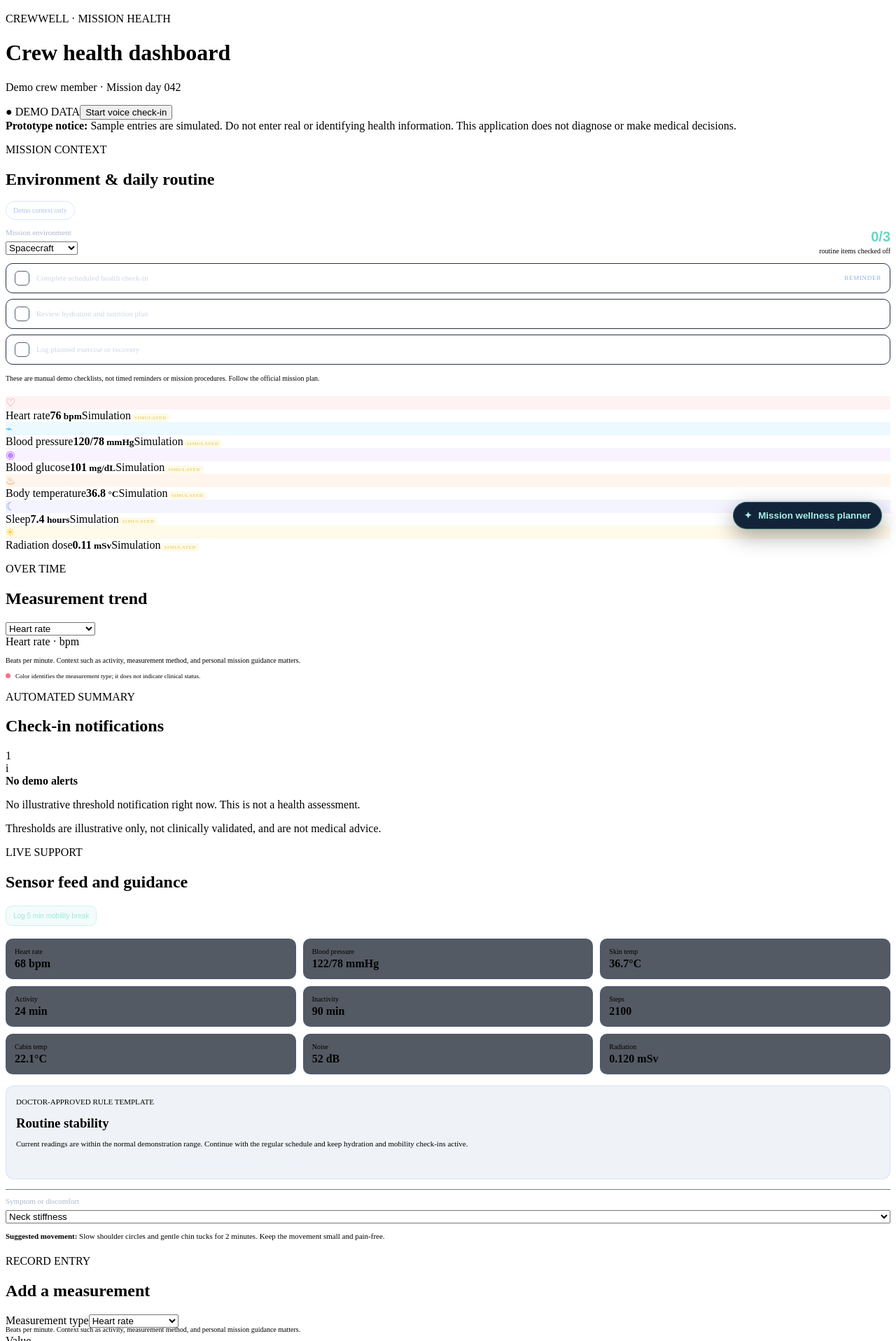
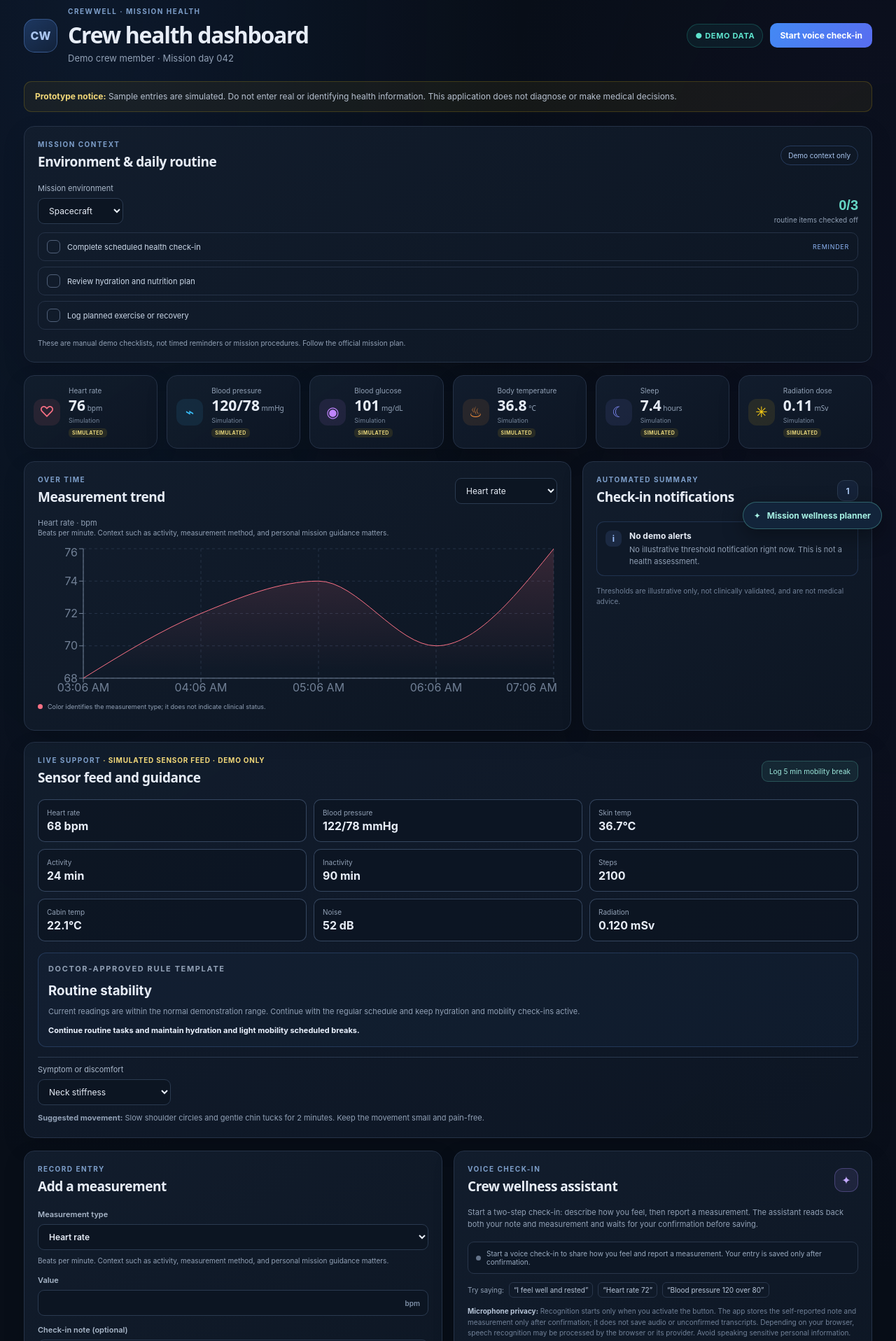
Before and after one commit to irembekdemir/crewwell-prototype, a React (Vite) app: page / in a window 1280 px wide. Shown: the part 24-1940 px from the top of the page at 70% size. Built offline with nearby package versions, Linux system fonts and the light colour scheme.

Commit message:
Restore dark dashboard stylesheet and label demo sensor feed clearly

```diff
--- a/src/index.css
+++ b/src/index.css
@@ -1,49 +1,250 @@
-.wellness-widget { position: fixed; z-index: 20; right: 20px; bottom: 20px; width: min(390px, calc(100vw - 32px)); color: var(--text); font-size: 12px; }
-.wellness-toggle { display: flex; align-items: center; gap: 9px; margin-left: auto; padding: 11px 15px; border: 1px solid rgba(101,214,196,.35); border-radius: 999px; background: #12243a; color: #a6f1e4; box-shadow: 0 10px 30px rgba(0,0,0,.35); font-weight: 700; }
-.wellness-toggle:hover { background: #1a304a; }
-.wellness-panel { max-height: min(78vh, 760px); overflow-y: auto; margin-bottom: 10px; padding: 20px; border: 1px solid #31425a; border-radius: 16px; background: rgba(13,22,35,.98); box-shadow: 0 18px 50px rgba(0,0,0,.45); }
-.wellness-panel h2 { margin: 0 0 10px; }
-.wellness-disclaimer { margin: 0 0 14px; color: #c1ccda; font-size: 11px; line-height: 1.55; }
-.wellness-section { padding: 13px 0; border-top: 1px solid rgba(55,72,97,.7); }
-.wellness-section h3 { margin: 0 0 10px; color: #dce7f5; font-size: 13px; }
-.wellness-checklist { display: grid; gap: 8px; }
-.wellness-check { display: flex; align-items: flex-start; gap: 9px; color: #cbd8e8; font-size: 11px; line-height: 1.4; cursor: pointer; }
-.wellness-check input { flex: 0 0 auto; margin-top: 2px; accent-color: #65d6c4; }
-.wellness-check span { display: grid; gap: 2px; }
-.wellness-check small, .wellness-hint { color: var(--muted); font-size: 10px; line-height: 1.45; }
-.wellness-hint { margin: 8px 0 0; }
-.water-counter { display: flex; align-items: center; justify-content: space-between; gap: 8px; margin-top: 10px; color: #cbd8e8; font-size: 11px; }
-.water-counter div { display: flex; gap: 6px; }
-.water-counter button, .medication-list button { min-width: 32px; min-height: 30px; border: 1px solid #34455d; border-radius: 7px; background: #101927; color: #dce6f3; }
-.medication-form { display: grid; grid-template-columns: minmax(0,1fr) 110px; gap: 9px; }
-.medication-form label { display: grid; gap: 5px; color: #aab8ca; font-size: 10px; }
-.medication-form input { width: 100%; min-width: 0; padding: 8px; border: 1px solid #2a3a50; border-radius: 7px; background: #0c1522; color: var(--text); }
-.planner-action { padding: 8px 10px; border: 1px solid rgba(101,214,196,.3); border-radius: 8px; background: rgba(101,214,196,.1); color: #9ce8dc; font-size: 10px; font-weight: 700; }
-.medication-form .planner-action { grid-column: 1 / -1; }
-.secondary-action { margin-top: 9px; }
-.medication-list { display: grid; gap: 7px; margin: 10px 0 0; padding: 0; list-style: none; }
-.medication-list li { display: flex; align-items: center; justify-content: space-between; gap: 8px; color: #dce6f3; font-size: 10px; }
-.medication-list button { padding: 5px 8px; font-size: 9px; }
-.medication-due { margin: 10px 0 0; padding: 9px; border: 1px solid rgba(250,204,21,.25); border-radius: 8px; background: rgba(250,204,21,.06); color: #f2d879; font-size: 10px; line-height: 1.45; }
-.wellness-status { margin: 10px 0 0; color: #9ce8dc; font-size: 10px; line-height: 1.45; }
-@media (max-width: 480px) { .wellness-widget { right: 12px; bottom: 12px; width: calc(100vw - 24px); } .wellness-panel { max-height: 72vh; padding: 16px; } }
+:root {
+  font-family: Inter, ui-sans-serif, system-ui, -apple-system, BlinkMacSystemFont, "Segoe UI", sans-serif;
+  color: #e7edf7;
+  background: #080e18;
+  font-synthesis: none;
+  text-rendering: optimizeLegibility;
+  --bg: #080e18;
+  --panel: #101927;
+  --line: #253247;
+  --text: #e7edf7;
+  --muted: #91a0b5;
+}
 
-.sensor-panel { margin-bottom: 18px; }
-.sensor-grid { display: grid; grid-template-columns: repeat(3, minmax(0, 1fr)); gap: 10px; margin-top: 18px; }
-.sensor-stat { display: grid; gap: 3px; padding: 12px; border: 1px solid rgba(72,92,121,.7); border-radius: 10px; background: rgba(12,21,34,.7); }
-.sensor-stat span { color: var(--muted); font-size: 10px; }
-.sensor-stat strong { font-size: 16px; }
-.sensor-recommendation { margin-top: 16px; padding: 14px; border: 1px solid rgba(113,166,255,.2); border-radius: 12px; background: rgba(60,90,145,.08); }
-.sensor-recommendation.priority-warning { border-color: rgba(250,204,21,.3); background: rgba(250,204,21,.04); }
-.sensor-recommendation.priority-critical { border-color: rgba(251,113,133,.25); background: rgba(251,113,133,.06); }
-.sensor-recommendation h3 { margin: 6px 0 10px; }
-.sensor-recommendation p { margin: 0 0 10px; color: var(--muted); font-size: 11px; line-height: 1.6; }
-.sensor-recommendation strong { display: block; color: #ecf3ff; font-size: 11px; line-height: 1.5; }
-.small-eyebrow { margin: 0; }
-.complaint-box { display: grid; gap: 10px; margin-top: 14px; padding-top: 10px; border-top: 1px solid rgba(55,72,97,.7); }
-.complaint-box label { display: grid; gap: 7px; color: #aab8ca; font-size: 11px; }
-.complaint-box p { margin: 0; color: var(--muted); font-size: 11px; line-height: 1.6; }
-.mini-button { padding: 8px 10px; border: 1px solid rgba(101,214,196,.25); border-radius: 9px; background: rgba(101,214,196,.08); color: #9ce8dc; font-size: 10px; }
+* { box-sizing: border-box; }
+html, body, #root { margin: 0; min-height: 100%; }
 
-@media (max-width: 760px) { .sensor-grid { grid-template-columns: repeat(2, minmax(0, 1fr)); } }
-@media (max-width: 480px) { .sensor-grid { grid-template-columns: 1fr; } }
+body {
+  min-width: 320px;
+  min-height: 100vh;
+  background:
+    radial-gradient(ellipse at 10% 0%, rgba(32,75,135,.17), transparent 38%),
+    radial-gradient(ellipse at 100% 20%, rgba(56,38,112,.1), transparent 34%),
+    var(--bg);
+}
+
+button, input, select, textarea { font: inherit; }
+button, select { cursor: pointer; }
+button:focus-visible, a:focus-visible, input:focus-visible, select:focus-visible, textarea:focus-visible {
+  outline: 2px solid #8db4f4;
+  outline-offset: 3px;
+}
+
+.app-shell { width: min(1440px, 100%); margin: 0 auto; padding: 34px 34px 24px; }
+.topbar, .brand, .top-actions, .panel-heading { display: flex; align-items: center; }
+.topbar, .panel-heading { justify-content: space-between; }
+.topbar { gap: 20px; margin-bottom: 25px; }
+.brand { gap: 15px; }
+.brand-mark {
+  display: grid;
+  width: 48px;
+  height: 48px;
+  flex: 0 0 48px;
+  place-items: center;
+  border: 1px solid rgba(112,165,255,.35);
+  border-radius: 15px;
+  background: linear-gradient(145deg,#1d3760,#12223a);
+  color: #a9c5ef;
+  font-weight: 800;
+}
+h1, h2, p { margin-top: 0; }
+h1, h2, .metric-card strong { font-family: ui-sans-serif, system-ui, sans-serif; }
+h1 { margin-bottom: 4px; font-size: clamp(23px,3vw,32px); letter-spacing: -.04em; }
+h2 { margin-bottom: 0; font-size: 19px; letter-spacing: -.025em; }
+.eyebrow { margin: 0 0 6px; color: #7d9ec9; font-size: 10px; font-weight: 700; letter-spacing: .15em; }
+.subheading { margin: 0; color: var(--muted); font-size: 13px; }
+.top-actions { justify-content: flex-end; flex-wrap: wrap; gap: 10px; }
+.demo-badge, .history-count { color: #a9bad0; font-size: 11px; font-weight: 700; }
+.demo-badge {
+  padding: 9px 11px;
+  border: 1px solid rgba(45,212,191,.22);
+  border-radius: 999px;
+  background: rgba(45,212,191,.07);
+  color: #5ee4ce;
+  letter-spacing: .06em;
+}
+.voice-button, .submit-button {
+  border: 0;
+  border-radius: 10px;
+  background: linear-gradient(120deg,#4389f4,#586df0);
+  color: #fff;
+  font-weight: 700;
+}
+.voice-button { padding: 10px 14px; font-size: 12px; }
+.voice-button:hover, .submit-button:hover { filter: brightness(1.12); transform: translateY(-1px); }
+.voice-button:disabled { cursor: wait; opacity: .72; }
+.notice-banner {
+  margin-bottom: 20px;
+  padding: 12px 15px;
+  border: 1px solid rgba(250,204,21,.18);
+  border-radius: 11px;
+  background: rgba(250,204,21,.055);
+  color: #b7c1d0;
+  font-size: 12px;
+  line-height: 1.5;
+}
+.notice-banner strong { color: #f2d879; }
+.metric-grid { display: grid; grid-template-columns: repeat(6,minmax(0,1fr)); gap: 13px; margin-bottom: 18px; }
+.metric-card, .panel {
+  border: 1px solid var(--line);
+  border-radius: 15px;
+  background: linear-gradient(145deg,rgba(18,29,45,.97),rgba(13,22,35,.98));
+  box-shadow: 0 12px 32px rgba(0,0,0,.13);
+}
+.metric-card { display: flex; min-width: 0; align-items: center; gap: 12px; padding: 15px 13px; }
+.metric-icon { display: grid; width: 38px; height: 38px; flex: 0 0 38px; place-items: center; border-radius: 12px; font-size: 21px; }
+.metric-info { display: flex; min-width: 0; flex-direction: column; gap: 4px; }
+.metric-label, .metric-source { overflow: hidden; color: var(--muted); font-size: 10px; text-overflow: ellipsis; white-space: nowrap; }
+.metric-card strong { font-size: 21px; line-height: 1.1; }
+.metric-card strong small { color: #94a4b9; font-family: inherit; font-size: 10px; font-weight: 500; }
+.metric-source { color: #75859a; font-size: 9px; }
+.main-grid { display: grid; grid-template-columns: minmax(0,1.7fr) minmax(280px,.9fr); gap: 16px; margin-bottom: 16px; }
+.secondary-grid { display: grid; grid-template-columns: minmax(0,1fr) minmax(0,1fr); gap: 16px; margin-bottom: 16px; }
+.panel { min-width: 0; padding: 19px; }
+.chart-panel, .alerts-panel { min-height: 335px; }
+.select-control, .input-with-unit input, .note-input {
+  border: 1px solid #2a3a50;
+  border-radius: 9px;
+  outline: none;
+  background: #0c1522;
+  color: var(--text);
+}
+.select-control { max-width: 190px; padding: 9px 11px; font-size: 12px; }
+.select-control:focus, .input-with-unit input:focus, .note-input:focus {
+  border-color: #6094ed;
+  box-shadow: 0 0 0 3px rgba(96,148,237,.12);
+}
+.chart-caption { margin: 17px 0 0; color: var(--muted); font-size: 11px; }
+.chart-wrap { width: 100%; height: 225px; margin-top: 4px; }
+.empty-chart { display: grid; height: 225px; place-items: center; color: var(--muted); font-size: 13px; }
+.count-badge {
+  display: grid;
+  width: 30px;
+  height: 30px;
+  place-items: center;
+  border: 1px solid #2a3a50;
+  border-radius: 10px;
+  background: #152238;
+  color: #a9c5ef;
+  font-size: 12px;
+  font-weight: 700;
+}
+.alert-list { display: grid; gap: 10px; margin-top: 22px; }
+.alert-item { display: flex; gap: 11px; padding: 12px; border: 1px solid #28364a; border-radius: 11px; background: rgba(15,25,40,.8); }
+.alert-item.warning { border-color: rgba(251,113,133,.24); background: rgba(251,113,133,.045); }
+.alert-item.notice { border-color: rgba(112,165,255,.18); }
+.alert-symbol {
+  display: grid;
+  width: 23px;
+  height: 23px;
+  flex: 0 0 23px;
+  place-items: center;
+  border-radius: 8px;
+  background: rgba(112,165,255,.12);
+  color: #9dc1ff;
+  font-size: 12px;
+  font-weight: 700;
+}
+.warning .alert-symbol { background: rgba(251,113,133,.13); color: #ff9aab; }
+.alert-item strong, .recommendation strong { display: block; margin-bottom: 4px; font-size: 12px; }
+.alert-item p, .recommendation p { margin: 0; color: var(--muted); font-size: 11px; line-height: 1.5; }
+.small-note { margin: 14px 0 0; color: #718198; font-size: 10px; line-height: 1.5; }
+.measurement-form { display: grid; gap: 13px; margin-top: 20px; }
+.measurement-form label { display: grid; gap: 7px; color: #aab8ca; font-size: 11px; font-weight: 600; }
+.measurement-form .select-control { width: 100%; max-width: none; }
+.input-with-unit { position: relative; }
+.input-with-unit input { width: 100%; padding: 10px 66px 10px 11px; font-size: 12px; }
+.input-with-unit > span {
+  position: absolute;
+  top: 50%;
+  right: 12px;
+  color: #7f91a9;
+  font-size: 10px;
+  transform: translateY(-50%);
+}
+.note-input { width: 100%; min-height: 74px; padding: 10px 11px; resize: vertical; font-size: 12px; }
+.submit-button {
+  display: flex;
+  align-items: center;
+  justify-content: space-between;
+  margin-top: 2px;
+  padding: 12px 14px;
+  font-size: 12px;
+}
+.submit-button span { font-size: 17px; }
+.form-message { margin: -4px 0 0; color: #8db4f4; font-size: 11px; }
+.assistant-orb {
+  display: grid;
+  width: 34px;
+  height: 34px;
+  place-items: center;
+  border: 1px solid rgba(167,139,250,.3);
+  border-radius: 12px;
+  background: rgba(167,139,250,.1);
+  color: #c3a9ff;
+}
+.assistant-intro { margin: 16px 0; color: var(--muted); font-size: 11px; line-height: 1.55; }
+.recommendation { display: flex; gap: 12px; padding: 11px 0; border-top: 1px solid rgba(37,50,71,.75); }
+.recommendation > span { color: #8f81d7; font-size: 11px; font-weight: 700; }
+.voice-status {
+  display: flex;
+  align-items: center;
+  gap: 8px;
+  margin-top: 13px;
+  padding: 10px 11px;
+  border: 1px solid #29364b;
+  border-radius: 9px;
+  background: #0d1725;
+  color: #9aabc0;
+  font-size: 10px;
+}
+.listening-dot { width: 7px; height: 7px; flex: 0 0 7px; border-radius: 50%; background: #65748a; }
+.listening-dot.active { background: #fb7185; box-shadow: 0 0 10px #fb7185; }
+.history-panel { margin-bottom: 12px; }
+.history-panel .panel-heading { gap: 12px; margin-bottom: 13px; }
+.table-scroll { overflow-x: auto; }
+table { width: 100%; border-collapse: collapse; text-align: left; }
+th, td { padding: 12px 10px; border-bottom: 1px solid rgba(37,50,71,.8); font-size: 11px; white-space: nowrap; }
+th { color: #788ba4; font-size: 10px; font-weight: 600; }
+td { color: #c6d1df; }
+tbody tr:last-child td { border-bottom: 0; }
+.history-note { display: block; max-width: 380px; margin-top: 4px; overflow: hidden; color: #91a0b5; font-size: 10px; text-overflow: ellipsis; white-space: nowrap; }
+.empty-history { margin: 16px 10px; color: var(--muted); font-size: 11px; }
+.source-tag {
+  display: inline-flex;
+  padding: 4px 8px;
+  border: 1px solid #30415a;
+  border-radius: 999px;
+  color: #a9b8cb;
+  font-size: 9px;
+}
+.source-tag.simulation { border-color: rgba(250,204,21,.22); color: #e6d57b; }
+.source-tag.manual { border-color: rgba(112,165,255,.25); color: #9dc1ff; }
+.source-tag.device { border-color: rgba(45,212,191,.25); color: #68dfce; }
+.source-tag.voice-check-in { border-color: rgba(167,139,250,.3); color: #c3a9ff; }
+.privacy-note { margin: 12px 0 0; color: #718198; font-size: 10px; line-height: 1.55; }
+.clear-button, .edit-button {
+  padding: 8px 10px;
+  border: 1px solid #34455d;
+  border-radius: 8px;
+  background: #101927;
+  color: #cbd8e8;
+  font-size: 10px;
+}
+.history-actions { display: flex; align-items: center; flex-wrap: wrap; gap: 10px; }
+.footer { padding: 10px 0 0; color: #65758b; font-size: 10px; text-align: center; }
+@media (max-width: 1050px) { .metric-grid { grid-template-columns: repeat(3,minmax(0,1fr)); } }
+@media (max-width: 760px) {
+  .app-shell { padding: 22px 16px; }
+  .topbar { align-items: flex-start; flex-direction: column; }
+  .top-actions { justify-content: flex-start; }
+  .main-grid, .secondary-grid { grid-template-columns: 1fr; }
+}
+@media (max-width: 480px) {
+  .metric-grid { grid-template-columns: repeat(2,minmax(0,1fr)); gap: 9px; }
+  .metric-card { gap: 9px; padding: 12px 9px; }
+  .metric-icon { width: 32px; height: 32px; flex-basis: 32px; }
+  .metric-card strong { font-size: 18px; }
+  .panel { padding: 15px; }
+  .history-panel .panel-heading { align-items: flex-start; flex-direction: column; }
+}
--- a/src/wellness-planner.css
+++ b/src/wellness-planner.css
@@ -26,4 +26,24 @@
 .medication-list button { padding: 5px 8px; font-size: 9px; }
 .medication-due { margin: 10px 0 0; padding: 9px; border: 1px solid rgba(250,204,21,.25); border-radius: 8px; background: rgba(250,204,21,.06); color: #f2d879; font-size: 10px; line-height: 1.45; }
 .wellness-status { margin: 10px 0 0; color: #9ce8dc; font-size: 10px; line-height: 1.45; }
-@media (max-width: 480px) { .wellness-widget { right: 12px; bottom: 12px; width: calc(100vw - 24px); } .wellness-panel { max-height: 72vh; padding: 16px; } }
+
+.sensor-panel { margin-bottom: 18px; }
+.sensor-grid { display: grid; grid-template-columns: repeat(3, minmax(0, 1fr)); gap: 10px; margin-top: 18px; }
+.sensor-stat { display: grid; gap: 3px; padding: 12px; border: 1px solid rgba(72,92,121,.7); border-radius: 10px; background: rgba(12,21,34,.7); }
+.sensor-stat span { color: var(--muted); font-size: 10px; }
+.sensor-stat strong { font-size: 16px; }
+.sensor-recommendation { margin-top: 16px; padding: 14px; border: 1px solid rgba(113,166,255,.2); border-radius: 12px; background: rgba(60,90,145,.08); }
+.sensor-recommendation.priority-warning { border-color: rgba(250,204,21,.3); background: rgba(250,204,21,.04); }
+.sensor-recommendation.priority-critical { border-color: rgba(251,113,133,.25); background: rgba(251,113,133,.06); }
+.sensor-recommendation h3 { margin: 6px 0 10px; }
+.sensor-recommendation p { margin: 0 0 10px; color: var(--muted); font-size: 11px; line-height: 1.6; }
+.sensor-recommendation strong { display: block; color: #ecf3ff; font-size: 11px; line-height: 1.5; }
+.small-eyebrow { margin: 0; }
+.sensor-panel .panel-heading > div { min-width: 0; }
+.sensor-panel .panel-heading .eyebrow::after { content: ' · SIMULATED SENSOR FEED · DEMO ONLY'; color: #f2d879; letter-spacing: .08em; }
+.complaint-box { display: grid; gap: 10px; margin-top: 14px; padding-top: 10px; border-top: 1px solid rgba(55,72,97,.7); }
+.complaint-box label { display: grid; gap: 7px; color: #aab8ca; font-size: 11px; }
+.complaint-box p { margin: 0; color: var(--muted); font-size: 11px; line-height: 1.6; }
+.mini-button { padding: 8px 10px; border: 1px solid rgba(101,214,196,.25); border-radius: 9px; background: rgba(101,214,196,.08); color: #9ce8dc; font-size: 10px; }
+@media (max-width: 760px) { .sensor-grid { grid-template-columns: repeat(2, minmax(0, 1fr)); } }
+@media (max-width: 480px) { .wellness-widget { right: 12px; bottom: 12px; width: calc(100vw - 24px); } .wellness-panel { max-height: 72vh; padding: 16px; } .sensor-grid { grid-template-columns: 1fr; } }
```
